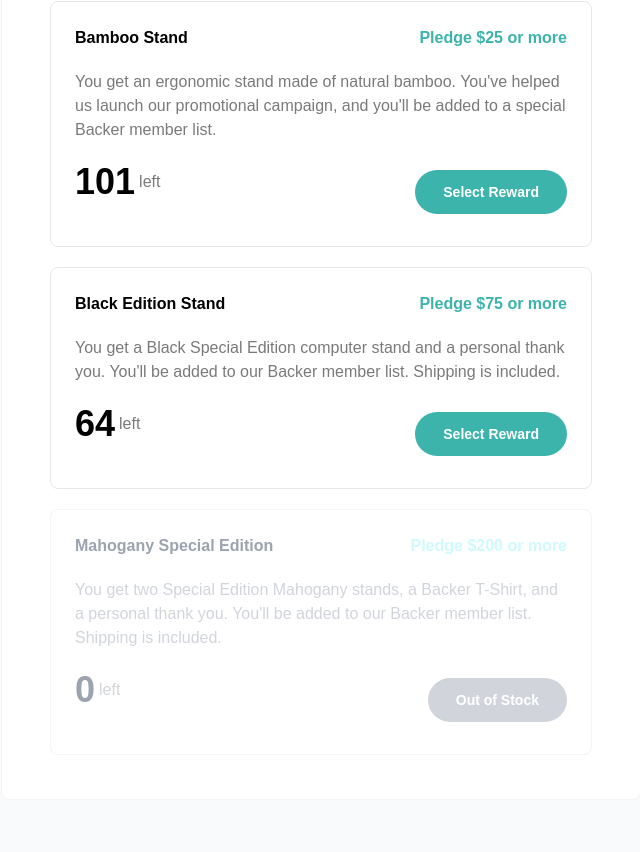
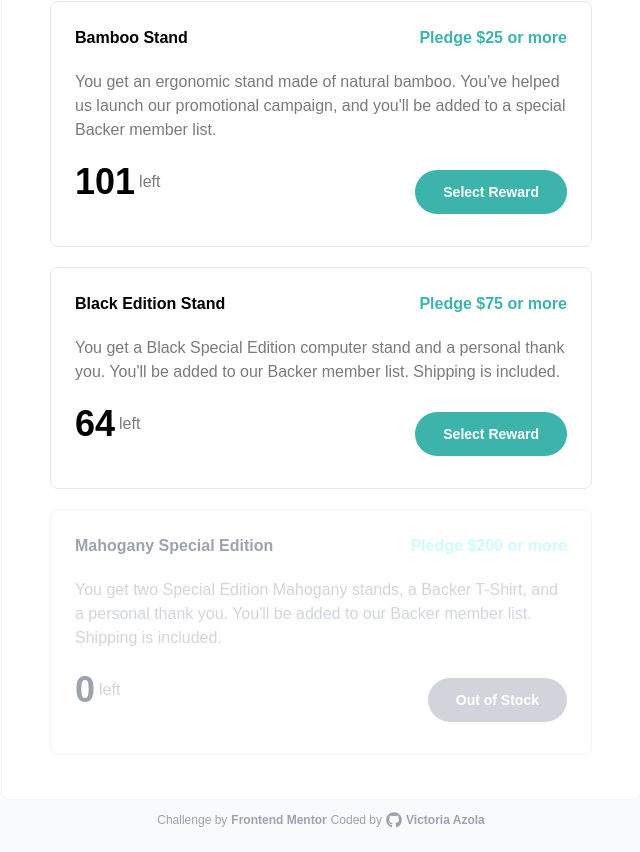
Before and after one commit to VickyAzola/CrowdfundingProductPage, a React (Vite) app: page / in a window 1280 px wide. Shown: the part 1006-1858 px from the top of the page, without its empty margins (319-959 px from the left). Built offline with nearby package versions, Linux system fonts and the light colour scheme.

Commit message:
Add files via upload

```diff
--- a/src/App.jsx
+++ b/src/App.jsx
@@ -7,6 +7,7 @@
 import BookmarkDarkCyan from '/images/bookmark-darkCyan.svg'
 import Modal from './components/Modal'
 import ThanksCard from '/src/components/ThanksCard.jsx'
+import TheCredits from "./components/TheCredits.jsx";
 
 function App() {
 
@@ -101,7 +102,9 @@
 
             <Card ThanksMessage={ThanksMessage} />
           </section>
-          <div className='h-10'></div>
+          <div className='h-10'>
+            <TheCredits />
+          </div>
 
           {showModal && <div className="absolute top-[-6%] z-20">
               <Modal handleClick={handleClick} ThanksMessage={ThanksMessage}  />
--- /dev/null
+++ b/src/components/TheCredits.jsx
@@ -0,0 +1,37 @@
+
+function TheCredits() {
+
+    return (
+    <>
+        <p className="text-xs flex gap-x-1 justify-center my-3 text-gray-400">
+        Challenge by
+            <a
+                className="font-bold hover:text-DarkCyan"
+                aria-label='Go to Frontend Mentor'
+                target="_blank"
+                href='https://www.frontendmentor.io/challenges?difficulty=2&hideCompleted=true&sort=difficulty%7Casc&type=free'
+                rel="noreferrer">
+                Frontend Mentor
+            </a>
+            Coded by
+            <a
+                className="flex gap-x-1 font-bold group hover:text-DarkCyan"
+                aria-label='Go to Victoria Azola Github'
+                target="_blank"
+                href="https://github.com/VickyAzola/CrowdfundingProductPage"
+                rel="noreferrer"
+            >
+                <svg
+                    className="w-4 h-4 fill-gray-400 group-hover:fill-DarkCyan"
+                    xmlns="http://www.w3.org/2000/svg"
+                    viewBox="0 0 496 512">
+                    <path d="M165.9 397.4c0 2-2.3 3.6-5.2 3.6-3.3.3-5.6-1.3-5.6-3.6 0-2 2.3-3.6 5.2-3.6 3-.3 5.6 1.3 5.6 3.6zm-31.1-4.5c-.7 2 1.3 4.3 4.3 4.9 2.6 1 5.6 0 6.2-2s-1.3-4.3-4.3-5.2c-2.6-.7-5.5.3-6.2 2.3zm44.2-1.7c-2.9.7-4.9 2.6-4.6 4.9.3 2 2.9 3.3 5.9 2.6 2.9-.7 4.9-2.6 4.6-4.6-.3-1.9-3-3.2-5.9-2.9zM244.8 8C106.1 8 0 113.3 0 252c0 110.9 69.8 205.8 169.5 239.2 12.8 2.3 17.3-5.6 17.3-12.1 0-6.2-.3-40.4-.3-61.4 0 0-70 15-84.7-29.8 0 0-11.4-29.1-27.8-36.6 0 0-22.9-15.7 1.6-15.4 0 0 24.9 2 38.6 25.8 21.9 38.6 58.6 27.5 72.9 20.9 2.3-16 8.8-27.1 16-33.7-55.9-6.2-112.3-14.3-112.3-110.5 0-27.5 7.6-41.3 23.6-58.9-2.6-6.5-11.1-33.3 2.6-67.9 20.9-6.5 69 27 69 27 20-5.6 41.5-8.5 62.8-8.5s42.8 2.9 62.8 8.5c0 0 48.1-33.6 69-27 13.7 34.7 5.2 61.4 2.6 67.9 16 17.7 25.8 31.5 25.8 58.9 0 96.5-58.9 104.2-114.8 110.5 9.2 7.9 17 22.9 17 46.4 0 33.7-.3 75.4-.3 83.6 0 6.5 4.6 14.4 17.3 12.1C428.2 457.8 496 362.9 496 252 496 113.3 383.5 8 244.8 8zM97.2 352.9c-1.3 1-1 3.3.7 5.2 1.6 1.6 3.9 2.3 5.2 1 1.3-1 1-3.3-.7-5.2-1.6-1.6-3.9-2.3-5.2-1zm-10.8-8.1c-.7 1.3.3 2.9 2.3 3.9 1.6 1 3.6.7 4.3-.7.7-1.3-.3-2.9-2.3-3.9-2-.6-3.6-.3-4.3.7zm32.4 35.6c-1.6 1.3-1 4.3 1.3 6.2 2.3 2.3 5.2 2.6 6.5 1 1.3-1.3.7-4.3-1.3-6.2-2.2-2.3-5.2-2.6-6.5-1zm-11.4-14.7c-1.6 1-1.6 3.6 0 5.9 1.6 2.3 4.3 3.3 5.6 2.3 1.6-1.3 1.6-3.9 0-6.2-1.4-2.3-4-3.3-5.6-2z"/>
+                </svg>
+                Victoria Azola
+            </a>
+        </p>
+    </>
+    )
+}
+
+export default TheCredits
```
Also changed, not shown: src/index.css (line endings or trailing spaces).
